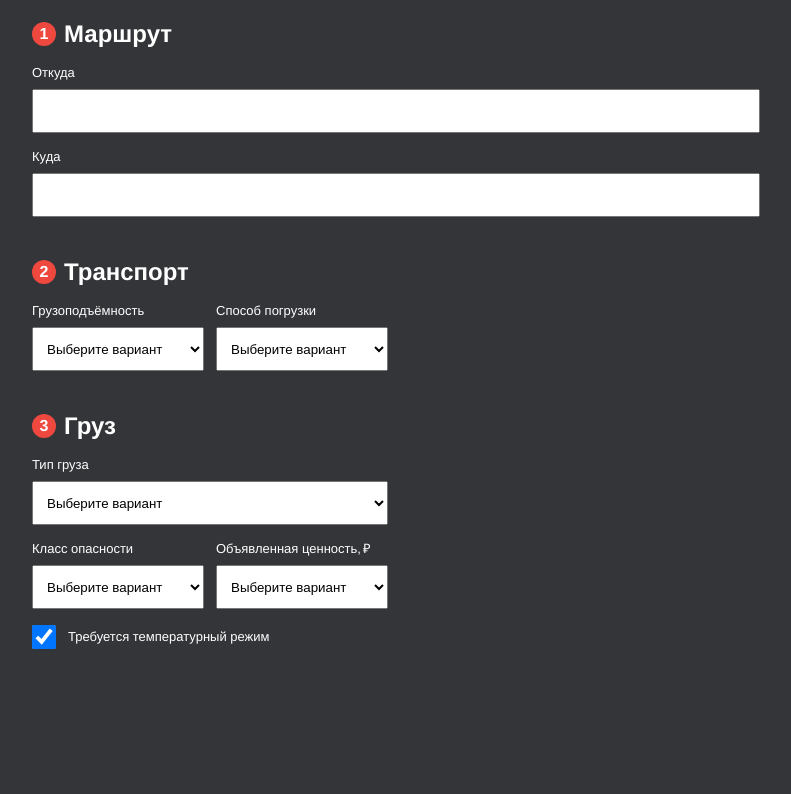
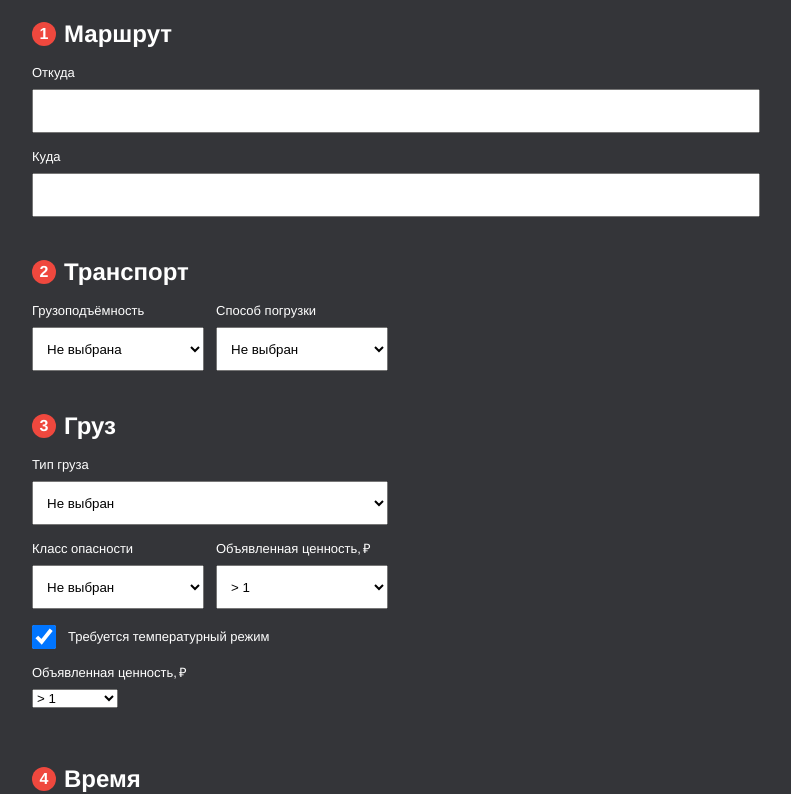
Before and after one commit to D00dlezZz/FTL, a website: page dist/index.html in a window 1280 px wide. Both pictures are taken after a click on the checkbox 182 px from the left and 762 px from the top of the page. Shown: the part 125-919 px from the top of the page, without its empty margins (138-929 px from the left). Before the commit the page ends 814 px from the top, so only its background shows below. Drawn offline with Linux system fonts and the light colour scheme.

Commit message:
checkbox

```diff
--- a/dist/index.html
+++ b/dist/index.html
@@ -29,7 +29,7 @@
             <form>
                 <p class="transport__label">Грузоподъёмность</p>
                 <select class="transport__select" required>
-                    <option disabled selected hidden>Выберите вариант</option>
+                    <option disabled selected >Не выбрана</option>
                     <option>Вариант 1</option>
                     <option>Вариант 2</option>
                     <option>Вариант 3</option>
@@ -39,7 +39,7 @@
             <form>
                 <p class="transport__label">Способ погрузки</p>
                 <select class="transport__select" required>
-                    <option value="" disabled selected hidden>Выберите вариант</option>
+                    <option value="" disabled selected >Не выбран</option>
                     <option value="value1">Вариант 1</option>
                     <option value="value2">Вариант 2</option>
                     <option value="value3">Вариант 3</option>
@@ -54,7 +54,7 @@
             <form>
                 <p class="cargo__label">Тип груза</p>
                 <select class="cargo__select-type" required>
-                    <option disabled selected hidden value="">Выберите вариант</option>
+                    <option disabled selected  value="">Не выбран</option>
                     <option value="value1">Вариант 1</option>
                     <option value="value2">Вариант 2</option>
                     <option value="value3">Вариант 3</option>
@@ -64,7 +64,7 @@
                 <form>
                     <p class="cargo__label">Класс опасности</p>
                     <select class="cargo__select" required>
-                        <option disabled selected hidden value="">Выберите вариант</option>
+                        <option disabled selected value="">Не выбран</option>
                         <option value="value1">Вариант 1</option>
                         <option value="value2">Вариант 2</option>
                         <option value="value3">Вариант 3</option>
@@ -74,17 +74,33 @@
                 <form>
                     <p class="cargo__label">Объявленная ценность, ₽</p>
                     <select class="cargo__select" required>
-                        <option value="" disabled selected hidden value="">Выберите вариант</option>
+                        <option value="" disabled selected value="">> 1</option>
                         <option value="value1">Вариант 1</option>
                         <option value="value2">Вариант 2</option>
                         <option value="value3">Вариант 3</option>
                     </select></p>
                 </form>
             </div>
-            <p class="cargo__btn"><input type="checkbox">Требуется температурный режим</p>
+            <div class="cargo__temperature">
+                <p><input type="checkbox" id="checkbox" value="false">Требуется температурный режим</p>
+                <form class="check">
+                    <p class="cargo__label">Объявленная ценность, ₽</p>
+                    <select class="cargo__select" required>
+                        <option value="" disabled selected value="">> 1</option>
+                        <option value="value1">Вариант 1</option>
+                        <option value="value2">Вариант 2</option>
+                        <option value="value3">Вариант 3</option>
+                    </select></p>
+                </form>
+            </div>
         </div>
     </section>
-    <section class="time"></section>
+    <section class="time">
+        <h3 class="cargo__title title-style"><span class="circle">4</span>Время</h3>
+
+    </section>
+
+    <script src="./index.js"></script>
 </body>
 
 </html>
--- /dev/null
+++ b/dist/index.js
@@ -0,0 +1,10 @@
+const checkbox = document.getElementById('checkbox');
+
+checkbox.addEventListener('click', () => {
+    if (checkbox.checked) {
+        document.querySelector('.check').style.display = "block";
+    }else {
+        document.querySelector('.check').style.display = "none";
+    }
+
+})
--- a/dist/style/style.css
+++ b/dist/style/style.css
@@ -11,6 +11,14 @@
   color: #FFFFFF;
   padding-top: 40px;
   padding-left: 170px;
+}
+
+* body input {
+  outline: none;
+}
+
+* body select {
+  outline: none;
 }
 
 * body .circle {
@@ -135,7 +143,7 @@
   padding-left: 10px;
 }
 
-* body .cargo .cargo__container .cargo__btn {
+* body .cargo .cargo__container .cargo__temperature p {
   display: -webkit-box;
   display: -ms-flexbox;
   display: flex;
@@ -149,9 +157,13 @@
   line-height: 16px;
 }
 
-* body .cargo .cargo__container .cargo__btn input {
+* body .cargo .cargo__container .cargo__temperature p input {
   margin-right: 12px;
   height: 24px;
   width: 24px;
 }
+
+* body .cargo .cargo__container .cargo__temperature .check {
+  display: none;
+}
 /*# sourceMappingURL=style.css.map */
--- a/dist/style/style.scss
+++ b/dist/style/style.scss
@@ -9,6 +9,9 @@
         color: #FFFFFF;
         padding-top: 40px;
         padding-left: 170px;
+
+        input {outline:none;};
+        select {outline:none;};
 
         .circle {
             display: flex;
@@ -120,7 +123,8 @@
                     }
                 }
 
-                .cargo__btn {
+                .cargo__temperature{
+                    p {
                         display: flex;
                         align-items: center;
                         padding-top: 16px;
@@ -128,7 +132,6 @@
                         font-weight: normal;
                         font-size: 13px;
                         line-height: 16px;
-
                         input {
                             margin-right: 12px;
                             height: 24px;
@@ -136,6 +139,12 @@
                         }
                     }
 
+                    .check {
+                        display: none;
+                    }
+
+                }
+
             }
         }
 
```
Also changed, not shown: 1 other file. Lines whose indentation alone changed are shown as unchanged.
